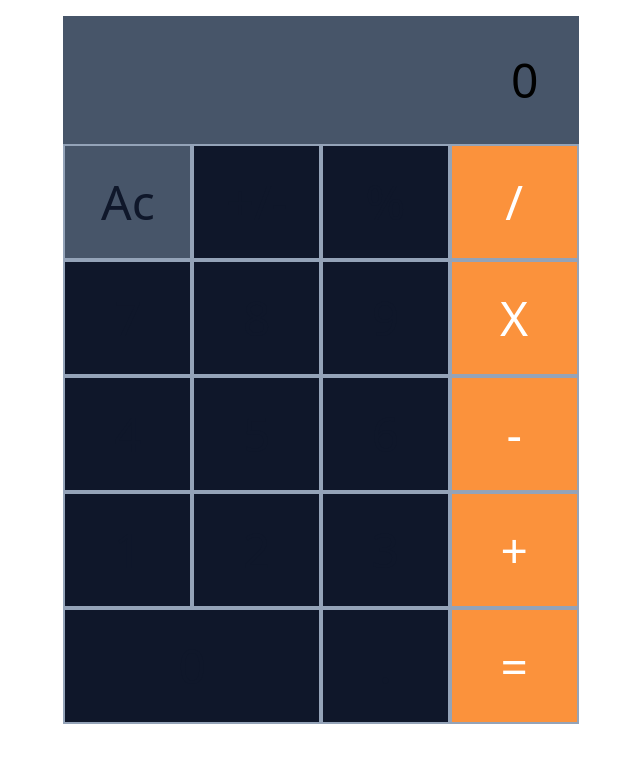
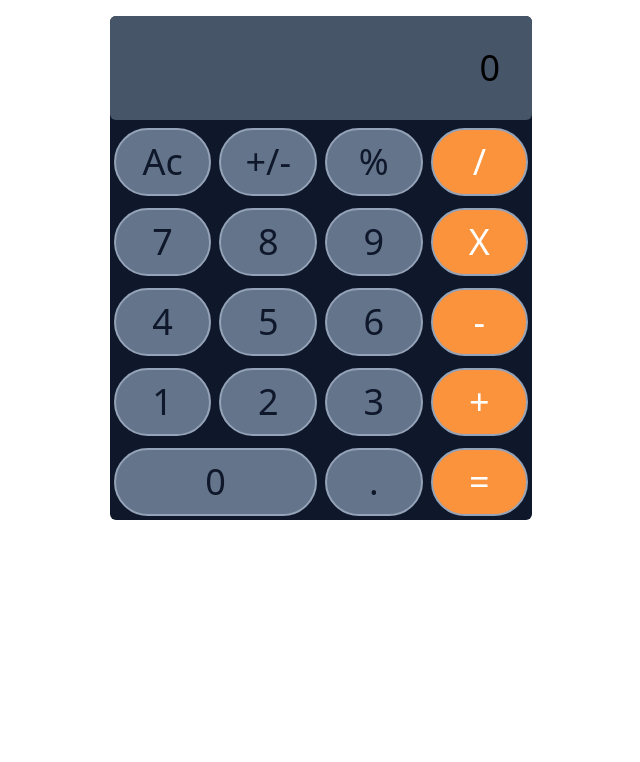
Before and after one commit to Zhashimi/Calculator-app, a React (Create React App) app: page / in a window 1280 px wide. Shown: the top 762 px of the page, without its empty margins (319-959 px from the left). Built offline with nearby package versions, Linux system fonts and the light colour scheme.

Commit message:
Implementing mouse hover and deleting unused hooks

```diff
--- a/src/App.js
+++ b/src/App.js
@@ -4,7 +4,7 @@ import CalculatorDisplay from './pages/CalculatorDisplay';
 
 function App() {
   return (
-    <div className="container mx-auto mt-4 text-5xl">
+    <div className="container mx-auto mt-4 text-4xl">
       <CalculatorDisplay />
     </div>
   );
--- a/src/components/buttons.js
+++ b/src/components/buttons.js
@@ -5,10 +5,10 @@ import className from 'classnames';
 export default function Buttons({ numberKey, operationKey,children,...rest }) {
     const classes = className(
         rest.className,
-        'border-2 border-slate-400 py-8 px-8 text-center',
+        'border-2 border-slate-400 py-3 px-6 text-center rounded-full  mt-2 mb-1 ml-1 mr-1',
         {
-            'text-slate-900':numberKey,
-            'bg-orange-400 text-white':operationKey
+            'text-slate-900 bg-slate-500 hover:bg-slate-200':numberKey,
+            'bg-orange-400 text-white hover:bg-orange-200':operationKey
 
         }
         );
--- a/src/pages/CalculatorDisplay.js
+++ b/src/pages/CalculatorDisplay.js
@@ -1,100 +1,106 @@
-import React, { useEffect, useState } from "react";
+import React, {useState } from "react";
 import Buttons from "../components/buttons";
-
-
-const resculatorDisplay = () => {
+const CalculatorDisplay = () => {
     const [input, setInput] = useState('0');
     const [currentOperand, setCurrentOperand] = useState('');
     const [previousOperand, setPreviousOperand] = useState('');
     const [result, setResult] = useState(false);
     const [operation, setOperation] = useState(null);
 
-
     const inputNum = (event) => {
-        event.preventDefault();
-        let key = (event.target.value).toString();
+        let key = event.target.value;
         if (currentOperand.includes('.') && key === '.') return
-        if (result) {
+        if (currentOperand === '0' && key === '0') return
+        if (result)
+        {
             setPreviousOperand('')
         }
-        currentOperand ? setCurrentOperand((pre) => pre + key) : setCurrentOperand(key)
-        setResult(false);
+        if(currentOperand.charAt(0)==='0'){
+            setCurrentOperand(key);
+            setInput(currentOperand);
+        }
+        else{currentOperand ? setCurrentOperand((pre) => pre + key) : setCurrentOperand(key)
+            setInput(currentOperand);
+        setResult(false);}
     };
-
-    useEffect(() => {
-        setInput(currentOperand);
-    }, [currentOperand])
-
-    useEffect(() => {
-        setInput('0');
-    }, [])
-
     const Clear = () => {
         setCurrentOperand('');
         setPreviousOperand('');
+        setInput('0');
         setOperation(null);
         setResult(false);
+        console.log("clear called")
     };
-    const inputOperator =(event)=>{
-        let key=String(event.target.value);
+    const inputOperator = (event) => {
+        let key = event.target.value;
         setOperation(key);
-        if(currentOperand === '')return
-        if(previousOperand !== ''){
+        if (currentOperand === '') return
+        if (previousOperand !== '') {
             equal();
-        }setPreviousOperand(currentOperand);
-        setCurrentOperand('');
+        }
+        else{
+            setPreviousOperand(currentOperand);
+            setCurrentOperand('');
+        }
+
     };
-    const inputMines =()=>{
 
-    }
-    const equal=(event)=>{
-        if(event?.target.value === '='){
+    const inputMines = () => {
+        if (currentOperand.charAt(0) === '-') {
+            setCurrentOperand(currentOperand.substring(1));
+        }
+        else {
+            setCurrentOperand('-' + currentOperand);
+        }
+
+    };
+    const equal = (event) => {
+        if (event?.target.value === '='){
             setResult(true);
         }
         let res
         let current = parseFloat(currentOperand);
         let previous = parseFloat(previousOperand);
 
-         switch (operation) {
+        switch (operation) {
             case '*':
-            res=String(current * previous);
+                res = String(current * previous);
                 break;
             case '/':
-                res=String (previous / current);
+                res = String(previous / current);
                 break;
             case '+':
-                res=String(previous + current);
+                res = String(previous + current);
                 break;
             case '-':
-                res=String(previous - current);
-               Clear();
+                res = String(previous - current);
                 break;
-               default:
+            default:
                 break;
         }
         setInput('');
-        console.log(res);
         setPreviousOperand(res);
-        setCurrentOperand('')
-
+        setCurrentOperand('');
     };
-    const inputPercent = ()=>{
-
+    const inputPercent = () => {
+        previousOperand ?
+            setCurrentOperand(String((parseFloat(currentOperand) / 100) * previousOperand))
+            : setCurrentOperand(String(parseFloat(currentOperand) / 100))
     }
     return (<div className="container w-4/4 flex justify-center">
 
-        <div className="grid grid-cols-4 col-span-1 bg-slate-900"
-        >
-            <div className="bg-slate-600 px-10 py-10 text-right col-span-4">
-                {input !== "" || input ==='0'? input : previousOperand}{operation}{currentOperand}
+        <div className="grid grid-cols-4 col-span-1 bg-slate-900 rounded-md">
+            <div className="bg-slate-600 px-8 py-8 text-right col-span-4  rounded-md">
+                {input === '0' && input}
+                {previousOperand !=='' && previousOperand }{result === false ? operation : ''}{currentOperand !=='' && currentOperand }
             </div>
-            <Buttons value="Ac" id="number" className="bg-slate-600" numberKey onClick={Clear} >
+            <Buttons value="Ac" id="number" className="bg-gray-700" numberKey onClick={Clear} >
                 Ac
             </Buttons>
-            <Buttons value="+/-" id="number" numberKey onClick={inputMines}>
+            <Buttons value="+/-" id="number"  className="bg-gray-700" numberKey onClick={inputMines}>
                 +/-
             </Buttons>
-            <Buttons value="%" numberKey onClick={inputPercent}>
+            <Buttons value="%"  className="bg-gray-700" numberKey onClick={inputPercent}>
                 %
             </Buttons>
             <Buttons value="/" operationKey onClick={inputOperator}>
@@ -150,4 +156,4 @@ const resculatorDisplay = () => {
     );
 
 };
-export default resculatorDisplay;
+export default CalculatorDisplay;
```
